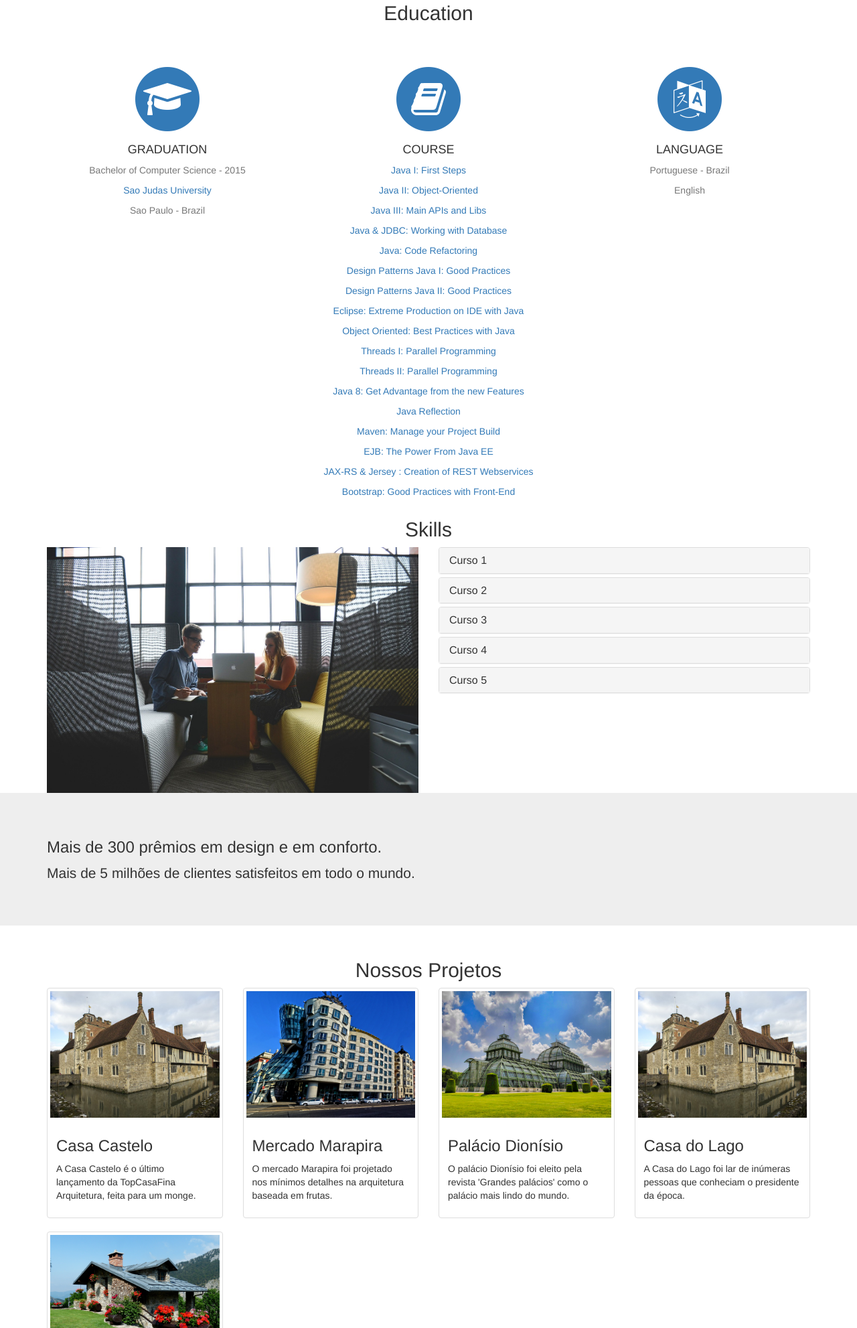
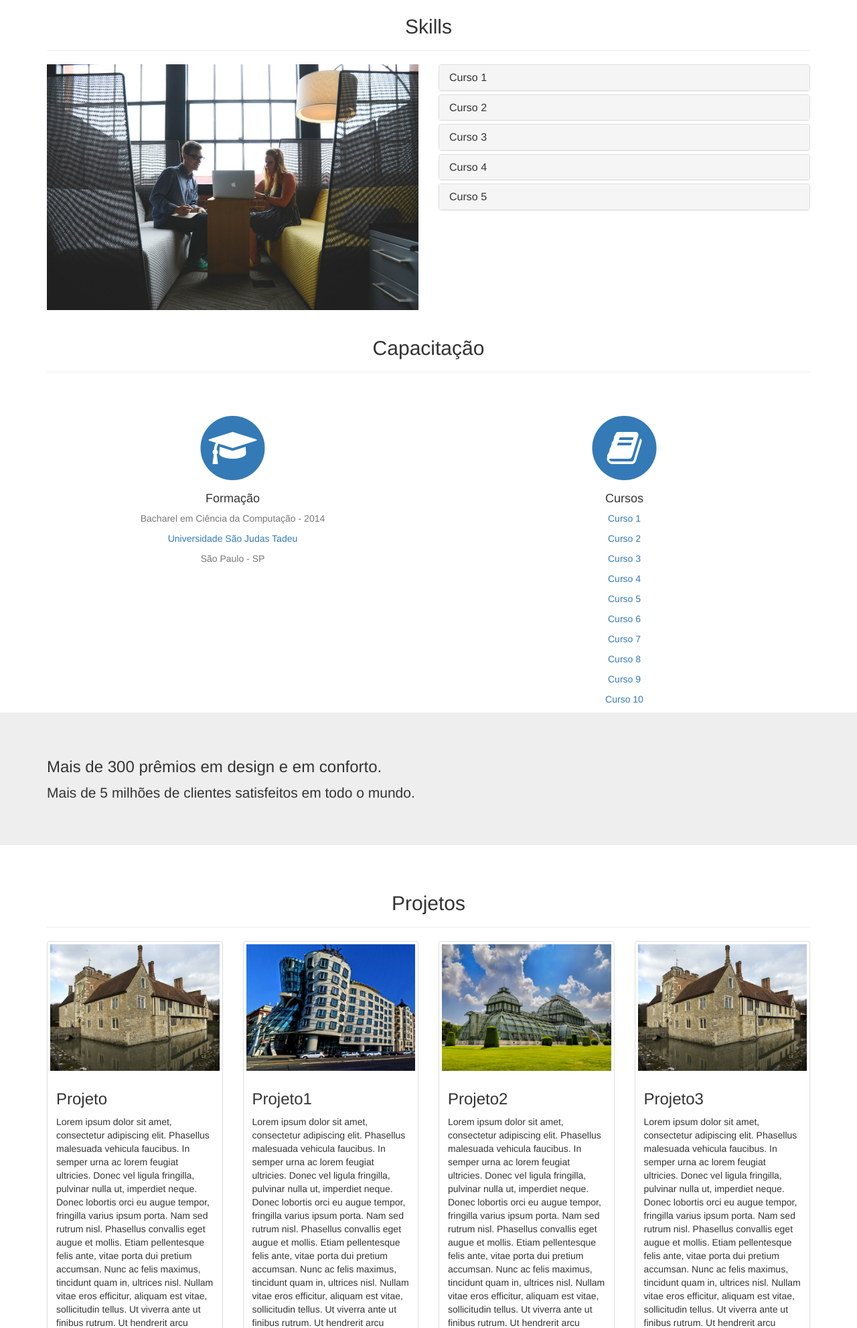
Before and after one commit to Llandin/Llandin.github.io, a plain HTML site: page index.html in a window 1280 px wide. Shown: the part 817-2800 px from the top of the page at 67% size. Drawn offline with Linux system fonts and the light colour scheme.

Commit message:
Adicionando componentes para testar semantica do design

```diff
--- a/index.html
+++ b/index.html
@@ -42,68 +42,10 @@
 		</div>
 	</header>
 
-
-<section id="education">
-        <div class="container">
-            <div class="row">
-                <div class="col-lg-12 text-center">
-                    <h2 class="section-heading">Education</h2>
-                    <!-- <h3 class="section-subheading text-muted">Technologies and skills:</h3> -->
-					<h3 class="section-subheading text-muted">&nbsp;</h3>
-                </div>
-            </div>
-            <div class="row text-center">
-                <div class="col-md-4">
-                    <span class="fa-stack fa-4x">
-                        <i class="fa fa-circle fa-stack-2x text-primary"></i>
-                        <i class="fa fa-graduation-cap fa-stack-1x fa-inverse"></i>
-                    </span>
-                    <h4 class="service-heading">GRADUATION</h4>
-                    <p class="text-muted">Bachelor of Computer Science - 2015</p>
-					<p class="text-muted"><a href="http://www.usjt.br/" target="_blank">Sao Judas University</a></p>
-                    <p class="text-muted">Sao Paulo - Brazil</p>
-                </div>
-                <div class="col-md-4">
-                    <span class="fa-stack fa-4x">
-                        <i class="fa fa-circle fa-stack-2x text-primary"></i>
-                        <i class="fa fa-book fa-stack-1x fa-inverse"></i>
-                    </span>
-                    <h4 class="service-heading">COURSE</h4>
-                    <p class="text-muted"><a href="https://cursos.alura.com.br/user/jcristianrocha/course/primeiros-passos-com-java/certificate" target="_blank">Java I: First Steps</a></p>
-                    <p class="text-muted"><a href="https://cursos.alura.com.br/user/jcristianrocha/course/java-e-orientacao-a-objetos/certificate" target="_blank">Java II: Object-Oriented</a></p>
-                    <p class="text-muted"><a href="https://cursos.alura.com.br/user/jcristianrocha/course/java-e-bibliotecas/certificate" target="_blank">Java III: Main APIs and Libs</a></p>
-                    <p class="text-muted"><a href="https://cursos.alura.com.br/user/jcristianrocha/course/jdbc/certificate" target="_blank">Java & JDBC: Working with Database</a></p>
-                    <p class="text-muted"><a href="https://cursos.alura.com.br/user/jcristianrocha/course/refatorando-na-pratica-com-java/certificate" target="_blank">Java: Code Refactoring</a></p>
-                    <p class="text-muted"><a href="https://cursos.alura.com.br/user/jcristianrocha/course/design-patterns/certificate" target="_blank">Design Patterns Java I: Good Practices</a></p>
-                    <p class="text-muted"><a href="https://cursos.alura.com.br/user/jcristianrocha/course/design-patterns-2/certificate" target="_blank">Design Patterns Java II: Good Practices</a></p>
-                    <p class="text-muted"><a href="https://cursos.alura.com.br/user/jcristianrocha/course/eclipse/certificate" target="_blank">Eclipse: Extreme Production on IDE with Java</a></p>
-                    <p class="text-muted"><a href="https://cursos.alura.com.br/user/jcristianrocha/course/orientacao-objetos-java/certificate" target="_blank">Object Oriented: Best Practices with Java</a></p>
-                    <p class="text-muted"><a href="https://cursos.alura.com.br/user/jcristianrocha/course/threads-em-java-parte-1/certificate" target="_blank">Threads I: Parallel Programming</a></p>
-                    <p class="text-muted"><a href="https://cursos.alura.com.br/user/jcristianrocha/course/threads-em-java-parte-2/certificate" target="_blank">Threads II: Parallel Programming</a></p>
-                    <p class="text-muted"><a href="https://cursos.alura.com.br/user/jcristianrocha/course/java8-lambdas/certificate" target="_blank">Java 8: Get Advantage from the new Features</a></p>
-                    <p class="text-muted"><a href="https://cursos.alura.com.br/user/jcristianrocha/course/reflection-em-java/certificate" target="_blank">Java Reflection</a></p>
-                    <p class="text-muted"><a href="https://cursos.alura.com.br/user/jcristianrocha/course/maven/certificate" target="_blank">Maven: Manage your Project Build</a></p>
-                    <p class="text-muted"><a href="https://cursos.alura.com.br/user/jcristianrocha/course/ejb/certificate" target="_blank">EJB: The Power From Java EE</a></p>
-                    <p class="text-muted"><a href="https://cursos.alura.com.br/user/jcristianrocha/course/webservices-rest-com-jaxrs-e-jersey/certificate" target="_blank">JAX-RS & Jersey : Creation of REST Webservices</a></p>
-                    <p class="text-muted"><a href="https://cursos.alura.com.br/user/jcristianrocha/course/bootstrap-boas-praticas-no-front-end/certificate" target="_blank">Bootstrap: Good Practices with Front-End</a></p>
-                </div>
-				<div class="col-md-4">
-                    <span class="fa-stack fa-4x">
-                        <i class="fa fa-circle fa-stack-2x text-primary"></i>
-                        <i class="fa fa-language fa-stack-1x fa-inverse"></i>
-                    </span>
-                    <h4 class="service-heading">LANGUAGE</h4>
-                    <p class="text-muted">Portuguese - Brazil</p>
-					<p class="text-muted">English</p>
-                </div>
-            </div>
-        </div>
-    </section>
-
-
-
 	<section id="skills" class="container">
-		<h2 class="text-center">Skills</h2>
+		<div class="page-header">
+			<h2 class="text-center">Skills</h2>
+		</div>
 
 		<div class="row">
 			<img class="img-responsive col-sm-6" src="img/empresa.jpg"/>
@@ -174,6 +116,58 @@
 		</div>
 	</section>
 
+<section id="education">
+        <div class="container">
+            <div class="row">
+                <div class="col-lg-12 text-center">
+            		<div class="page-header">
+						<h2 class="text-center">Capacitação</h2>
+					</div>
+                    <!-- <h3 class="section-subheading text-muted">Technologies and skills:</h3> -->
+					<h3 class="section-subheading text-muted">&nbsp;</h3>
+                </div>
+            </div>
+            <div class="row text-center">
+                <div class="col-md-6">
+                    <span class="fa-stack fa-4x">
+                        <i class="fa fa-circle fa-stack-2x text-primary"></i>
+                        <i class="fa fa-graduation-cap fa-stack-1x fa-inverse"></i>
+                    </span>
+                    <h4 class="service-heading">Formação</h4>
+                    <p class="text-muted">Bacharel em Ciência da Computação - 2014</p>
+					<p class="text-muted"><a href="http://www.usjt.br/" target="_blank">Universidade São Judas Tadeu</a></p>
+                    <p class="text-muted">São Paulo - SP</p>
+                </div>
+                <div class="col-md-6">
+                    <span class="fa-stack fa-4x">
+                        <i class="fa fa-circle fa-stack-2x text-primary"></i>
+                        <i class="fa fa-book fa-stack-1x fa-inverse"></i>
+                    </span>
+                    <h4 class="service-heading">Cursos</h4>
+                    <p class="text-muted"><a href="" target="_blank">Curso 1</a></p>
+                    <p class="text-muted"><a href="" target="_blank">Curso 2</a></p>
+                    <p class="text-muted"><a href="" target="_blank">Curso 3</a></p>
+                    <p class="text-muted"><a href="" target="_blank">Curso 4</a></p>
+                    <p class="text-muted"><a href="" target="_blank">Curso 5</a></p>
+                    <p class="text-muted"><a href="" target="_blank">Curso 6</a></p>
+                    <p class="text-muted"><a href="" target="_blank">Curso 7</a></p>
+                    <p class="text-muted"><a href="" target="_blank">Curso 8</a></p>
+                    <p class="text-muted"><a href="" target="_blank">Curso 9</a></p>
+                    <p class="text-muted"><a href="" target="_blank">Curso 10</a></p>
+                </div>
+				<!-- <div class="col-md-4">
+                    <span class="fa-stack fa-4x">
+                        <i class="fa fa-circle fa-stack-2x text-primary"></i>
+                        <i class="fa fa-language fa-stack-1x fa-inverse"></i>
+                    </span>
+                    <h4 class="service-heading">LANGUAGE</h4>
+                    <p class="text-muted">Portuguese - Brazil</p>
+					<p class="text-muted">English</p>
+                </div> -->
+            </div>
+        </div>
+    </section>
+
 	<div class="jumbotron">
 		<div class="container">
 			<h3>Mais de 300 prêmios em design e em conforto.</h3>
@@ -182,15 +176,17 @@
 	</div>
 
 	<section id="nossos-projetos" class="container">
-		<h2 class="text-center">Nossos Projetos</h2>
+		<div class="page-header">
+			<h2 class="text-center">Projetos</h2>
+		</div>
 
 		<div class="row">
 			<div class="col-lg-3 col-sm-6 col-md-4">
 				<figure class="thumbnail">
 					<img src="img/projetos/casa-castelo.png" alt="Foto da casa castelo">
 					<figcaption class="caption">
-						<h3>Casa Castelo</h3>
-						<p>A Casa Castelo é o último lançamento da TopCasaFina Arquitetura, feita para um monge.</p>
+						<h3>Projeto</h3>
+						<p>Lorem ipsum dolor sit amet, consectetur adipiscing elit. Phasellus malesuada vehicula faucibus. In semper urna ac lorem feugiat ultricies. Donec vel ligula fringilla, pulvinar nulla ut, imperdiet neque. Donec lobortis orci eu augue tempor, fringilla varius ipsum porta. Nam sed rutrum nisl. Phasellus convallis eget augue et mollis. Etiam pellentesque felis ante, vitae porta dui pretium accumsan. Nunc ac felis maximus, tincidunt quam in, ultrices nisl. Nullam vitae eros efficitur, aliquam est vitae, sollicitudin tellus. Ut viverra ante ut finibus rutrum. Ut hendrerit arcu tincidunt nibh lacinia, nec tempor nisi consequat. Vestibulum a accumsan nunc. Etiam dolor massa, cursus ac condimentum at, eleifend a libero.</p>
 					</figcaption>
 				</figure>
 			</div>
@@ -199,8 +195,8 @@
 				<figure class="thumbnail">
 					<img src="img/projetos/mercado-marapira.png" alt="Foto do mercado marapira">
 					<figcaption class="caption">
-						<h3>Mercado Marapira</h3>
-						<p>O mercado Marapira foi projetado nos mínimos detalhes na arquitetura baseada em frutas.</p>
+						<h3>Projeto1</h3>
+						<p>Lorem ipsum dolor sit amet, consectetur adipiscing elit. Phasellus malesuada vehicula faucibus. In semper urna ac lorem feugiat ultricies. Donec vel ligula fringilla, pulvinar nulla ut, imperdiet neque. Donec lobortis orci eu augue tempor, fringilla varius ipsum porta. Nam sed rutrum nisl. Phasellus convallis eget augue et mollis. Etiam pellentesque felis ante, vitae porta dui pretium accumsan. Nunc ac felis maximus, tincidunt quam in, ultrices nisl. Nullam vitae eros efficitur, aliquam est vitae, sollicitudin tellus. Ut viverra ante ut finibus rutrum. Ut hendrerit arcu tincidunt nibh lacinia, nec tempor nisi consequat. Vestibulum a accumsan nunc. Etiam dolor massa, cursus ac condimentum at, eleifend a libero.</p>
 					</figcaption>
 				</figure>
 			</div>
@@ -209,8 +205,8 @@
 				<figure class="thumbnail">
 					<img src="img/projetos/palacio-dionisio.png" alt="Foto do palácio Dionísio">
 					<figcaption class="caption">
-						<h3>Palácio Dionísio</h3>
-						<p>O palácio Dionísio foi eleito pela revista 'Grandes palácios' como o palácio mais lindo do mundo.</p>
+						<h3>Projeto2</h3>
+						<p>Lorem ipsum dolor sit amet, consectetur adipiscing elit. Phasellus malesuada vehicula faucibus. In semper urna ac lorem feugiat ultricies. Donec vel ligula fringilla, pulvinar nulla ut, imperdiet neque. Donec lobortis orci eu augue tempor, fringilla varius ipsum porta. Nam sed rutrum nisl. Phasellus convallis eget augue et mollis. Etiam pellentesque felis ante, vitae porta dui pretium accumsan. Nunc ac felis maximus, tincidunt quam in, ultrices nisl. Nullam vitae eros efficitur, aliquam est vitae, sollicitudin tellus. Ut viverra ante ut finibus rutrum. Ut hendrerit arcu tincidunt nibh lacinia, nec tempor nisi consequat. Vestibulum a accumsan nunc. Etiam dolor massa, cursus ac condimentum at, eleifend a libero.</p>
 					</figcaption>
 				</figure>
 			</div>
@@ -219,8 +215,8 @@
 				<figure class="thumbnail">
 					<img src="img/projetos/casa-castelo.png" alt="Foto da casa do lago">
 					<figcaption class="caption">
-						<h3>Casa do Lago</h3>
-						<p>A Casa do Lago foi lar de inúmeras pessoas que conheciam o presidente da época.</p>
+						<h3>Projeto3</h3>
+						<p>Lorem ipsum dolor sit amet, consectetur adipiscing elit. Phasellus malesuada vehicula faucibus. In semper urna ac lorem feugiat ultricies. Donec vel ligula fringilla, pulvinar nulla ut, imperdiet neque. Donec lobortis orci eu augue tempor, fringilla varius ipsum porta. Nam sed rutrum nisl. Phasellus convallis eget augue et mollis. Etiam pellentesque felis ante, vitae porta dui pretium accumsan. Nunc ac felis maximus, tincidunt quam in, ultrices nisl. Nullam vitae eros efficitur, aliquam est vitae, sollicitudin tellus. Ut viverra ante ut finibus rutrum. Ut hendrerit arcu tincidunt nibh lacinia, nec tempor nisi consequat. Vestibulum a accumsan nunc. Etiam dolor massa, cursus ac condimentum at, eleifend a libero.</p>
 					</figcaption>
 				</figure>
 			</div>
@@ -229,12 +225,31 @@
 				<figure class="thumbnail">
 					<img src="img/projetos/residencia-ludi.png" alt="Foto da Casa do Lago">
 					<figcaption class="caption">
-						<h3>Residência Ludi</h3>
-						<p>A residência Ludi foi projetada para ser a mais bela casa de São Paulo pela revista Housing.</p>
+						<h3>Projeto4</h3>
+						<p>Lorem ipsum dolor sit amet, consectetur adipiscing elit. Phasellus malesuada vehicula faucibus. In semper urna ac lorem feugiat ultricies. Donec vel ligula fringilla, pulvinar nulla ut, imperdiet neque. Donec lobortis orci eu augue tempor, fringilla varius ipsum porta. Nam sed rutrum nisl. Phasellus convallis eget augue et mollis. Etiam pellentesque felis ante, vitae porta dui pretium accumsan. Nunc ac felis maximus, tincidunt quam in, ultrices nisl. Nullam vitae eros efficitur, aliquam est vitae, sollicitudin tellus. Ut viverra ante ut finibus rutrum. Ut hendrerit arcu tincidunt nibh lacinia, nec tempor nisi consequat. Vestibulum a accumsan nunc. Etiam dolor massa, cursus ac condimentum at, eleifend a libero.</p>
 					</figcaption>
 				</figure>
 			</div>
 		</div>
+	</section>
+
+	<section id="sobre-mim" class="container">
+		<div class="page-header">
+			<h2 class="text-center">Sobre mim</h2>
+		</div>
+
+		<div class="row">
+			<div class="text-center">
+                <img src="img/team/1.jpg" class="center-block img-responsive img-circle" alt="">
+                <h4>Lais Helena Landin</h4>
+                <p>Cientista da Computação</p>
+            </div>
+        </div>
+        <div class="row">
+            <div class="text-center">
+                <p class="large text-muted">Lorem ipsum dolor sit amet, consectetur adipiscing elit. Phasellus malesuada vehicula faucibus. In semper urna ac lorem feugiat ultricies. Donec vel ligula fringilla, pulvinar nulla ut, imperdiet neque. Donec lobortis orci eu augue tempor, fringilla varius ipsum porta. Nam sed rutrum nisl. Phasellus convallis eget augue et mollis. Etiam pellentesque felis ante, vitae porta dui pretium accumsan. Nunc ac felis maximus, tincidunt quam in, ultrices nisl. Nullam vitae eros efficitur, aliquam est vitae, sollicitudin tellus. Ut viverra ante ut finibus rutrum. Ut hendrerit arcu tincidunt nibh lacinia, nec tempor nisi consequat. Vestibulum a accumsan nunc. Etiam dolor massa, cursus ac condimentum at, eleifend a libero.Lorem ipsum dolor sit amet, consectetur adipiscing elit. Phasellus malesuada vehicula faucibus. In semper urna ac lorem feugiat ultricies. Donec vel ligula fringilla, pulvinar nulla ut, imperdiet neque. Donec lobortis orci eu augue tempor, fringilla varius ipsum porta. Nam sed rutrum nisl. Phasellus convallis eget augue et mollis. Etiam pellentesque felis ante, vitae porta dui pretium accumsan. Nunc ac felis maximus, tincidunt quam in, ultrices nisl. Nullam vitae eros efficitur, aliquam est vitae, sollicitudin tellus. Ut viverra ante ut finibus rutrum. Ut hendrerit arcu tincidunt nibh lacinia, nec tempor nisi consequat. Vestibulum a accumsan nunc. Etiam dolor massa, cursus ac condimentum at, eleifend a libero.</p>
+            </div>
+        </div>
 	</section>
 
 	<section id="depoimentos">
@@ -285,6 +300,8 @@
 		</div>
 	</section>
 
+
+
 	<div class="container">
 		<div class="row">
 			<section id="sobre-mim" class="col-sm-6">
@@ -304,7 +321,9 @@
 			</section>
 
 			<section id="contact" class="col-sm-6">
-				<h2 class="text-center">Contato</h2>
+				<div class="page-header">
+					<h2 class="text-center">Contato</h2>
+				</div>
 				<form id="contactform" action="https://formspree.io/laislandin@gmail.com" method="POST">
                     <div class="row">
                         <div class="col-sm-6">
```
